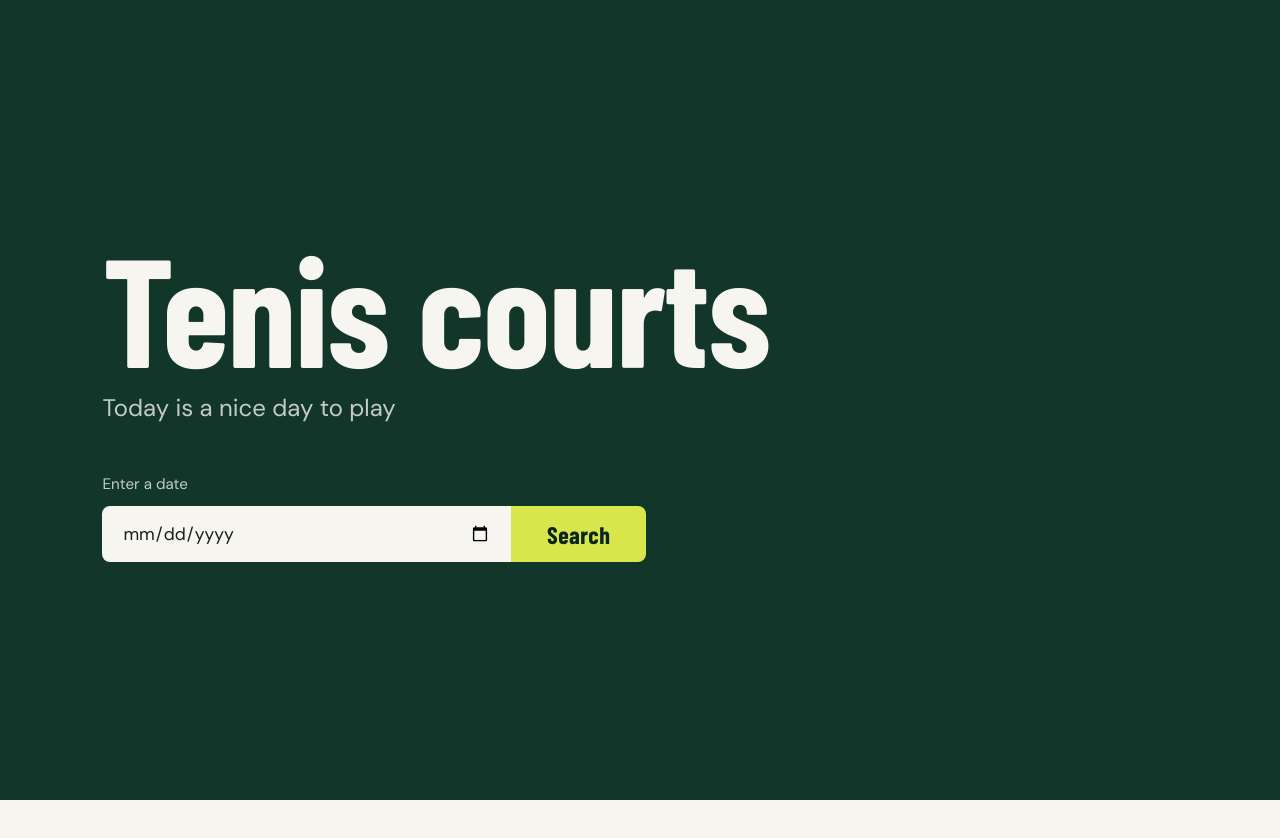
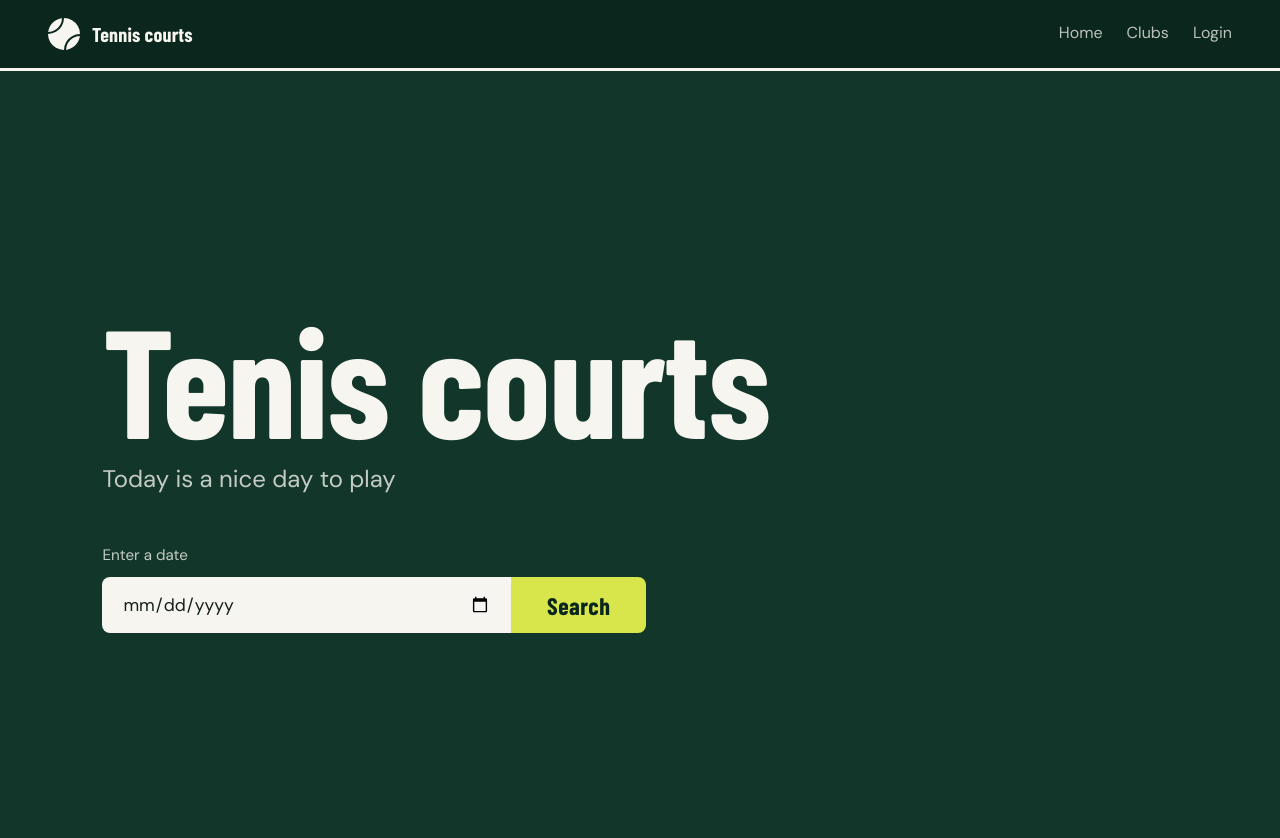
Before and after one commit to mai-vr/tenis_court_book_front, a React (Vite) app: page / in a window 1280 px wide. Shown: the top 838 px of the page. Before the commit the page ends 800 px from the top, so only its background shows below. Built offline with nearby package versions, Linux system fonts and the light colour scheme.

Commit message:
add: header

```diff
--- /dev/null
+++ b/src/components/Header.jsx
@@ -0,0 +1,46 @@
+import { useContext } from "react";
+import { AuthContext } from "../context/AuthContext";
+import "../styles/header.css";
+
+const Header = () => {
+  const { user } = useContext(AuthContext);
+
+  return (
+    <section className="header">
+      <nav className="header__nav">
+        <div className="header__title__logo">
+          <a href="/" className="header__nav__link">
+            <svg
+              className="header__svg"
+              xmlns="http://www.w3.org/2000/svg"
+              viewBox="0 0 1024 1024"
+            >
+              <path
+                fill="#f6f5ef"
+                d="M512 1024q-139 0-257-68.5T68.5 769T0 512q139 0 257-68.5T443.5 257T512 0q139 0 257 68.5T955.5 255t68.5 257q-139 0-257 68.5T580.5 767T512 1024M4 448q22-174 146-298T448 4q-1 120-60.5 222T226 387.5T4 448m1016 128q-22 174-146 298t-298 146q1-120 60.5-222T798 636.5t222-60.5"
+              />
+            </svg>
+            <h3 className="header__title">Tennis courts</h3>
+          </a>
+        </div>
+        <a href="/" className="header__nav__link">
+          Home
+        </a>
+        <a href="/clubs" className="header__nav__link">
+          Clubs
+        </a>
+        {user ? (
+          <a href="/profile" className="header__nav__link">
+            Profile
+          </a>
+        ) : (
+          <a href="/login" className="header__nav__link">
+            Login
+          </a>
+        )}
+      </nav>
+    </section>
+  );
+};
+
+export { Header };
--- /dev/null
+++ b/src/styles/header.css
@@ -0,0 +1,87 @@
+.header {
+  position: sticky;
+  top: 0;
+  z-index: 50;
+  min-height: 4.25rem;
+  padding: 0 clamp(1.5rem, 4vw, 3rem);
+  background-color: var(--primary-dark);
+  border-bottom: 3px solid var(--surface);
+}
+
+.header__nav {
+  display: flex;
+  align-items: center;
+  gap: 1.5rem;
+  min-height: inherit;
+}
+
+.header__title__logo {
+  margin-right: auto;
+}
+
+.header__title__logo .header__nav__link {
+  display: flex;
+  align-items: center;
+  gap: 0.75rem;
+  padding: 0;
+  font-size: 1rem;
+  color: var(--font-color-light);
+  border-bottom: 0;
+}
+
+.header__svg {
+  width: 2rem;
+  height: 2rem;
+  flex-shrink: 0;
+}
+
+.header__svg path {
+  transition: fill 0.15s ease;
+}
+
+.header__title {
+  margin: 0;
+  font-size: 1.25rem;
+  color: var(--font-color-light);
+  transition: color 0.15s ease;
+}
+
+.header__title__logo .header__nav__link:hover .header__svg path {
+  fill: var(--accent-color);
+}
+
+.header__title__logo .header__nav__link:hover .header__title {
+  color: var(--accent-color);
+}
+
+.header__nav__link {
+  padding-block: 0.25rem;
+  font-size: 1rem;
+  font-weight: 500;
+  color: rgba(246, 245, 239, 0.75);
+  text-decoration: none;
+  border-bottom: 2px solid transparent;
+  transition:
+    color 0.15s ease,
+    border-color 0.15s ease;
+}
+
+.header__nav__link:hover {
+  color: var(--font-color-light);
+  border-bottom-color: var(--accent-color);
+}
+
+.header__nav__link:focus-visible {
+  outline: 3px solid var(--accent-color);
+  outline-offset: 4px;
+}
+
+@media (max-width: 640px) {
+  .header__nav {
+    gap: 1rem;
+  }
+
+  .header__title {
+    display: none;
+  }
+}
--- a/src/views/Clubs.jsx
+++ b/src/views/Clubs.jsx
@@ -1,12 +1,16 @@
 import { ClubsPreview } from "../components/ClubsPreview";
+import { Header } from "../components/Header";
 
 const Clubs = () => {
   return (
-    <section className="clubs">
-      <h1>Clubs</h1>
-      <p>Find a club with available courts</p>
-      <ClubsPreview />
-    </section>
+    <>
+      <Header />
+      <section className="clubs">
+        <h1>Clubs</h1>
+        <p>Find a club with available courts</p>
+        <ClubsPreview />
+      </section>
+    </>
   );
 };
 
--- a/src/views/Home.jsx
+++ b/src/views/Home.jsx
@@ -1,39 +1,44 @@
-import { useContext } from "react"
-import { ClubsContext } from "../context/ClubsContext"
-import { useNavigate } from "react-router-dom"
-import '../styles/home.css'
+import { useContext } from "react";
+import { ClubsContext } from "../context/ClubsContext";
+import { useNavigate } from "react-router-dom";
+import "../styles/home.css";
+import { Header } from "../components/Header";
 
 const Home = () => {
-
-    const navigate = useNavigate()
-    const {setDateInput} = useContext(ClubsContext)
+  const navigate = useNavigate();
+  const { setDateInput } = useContext(ClubsContext);
 
   const handleDateInput = (e) => {
-        setDateInput(e.target.value)
-    }
+    setDateInput(e.target.value);
+  };
 
   const handleFormSubmit = (e) => {
-        e.preventDefault()
-        navigate('/clubs')
-    }
+    e.preventDefault();
+    navigate("/clubs");
+  };
 
   return (
+    <>
+      <Header />
       <section className="home">
-            <h1 className="home__title">
-                Tenis courts
-            </h1>
-            <p className="home__subtitle">
-                Today is a nice day to play
-            </p>
+        <h1 className="home__title">Tenis courts</h1>
+        <p className="home__subtitle">Today is a nice day to play</p>
         <form className="home__form" onSubmit={handleFormSubmit}>
-                <label htmlFor="date" className="home__label">Enter a date</label>
-                <input className="home__input" type="date" name="date" placeholder="Enter a date..." onChange={handleDateInput}/>
-                <button className="home__button">
-                    Search
-                </button>
+          <label htmlFor="date" className="home__label">
+            Enter a date
+          </label>
+          <input
+            className="home__input"
+            type="date"
+            name="date"
+            placeholder="Enter a date..."
+            onChange={handleDateInput}
+          />
+          <button className="home__button">Search</button>
         </form>
       </section>
-    )
-}
+    </>
+  );
+};
 
-export {Home}
+export { Home };
```
Also changed, not shown: src/main.jsx (+10 -10 lines). Lines whose indentation alone changed are shown as unchanged.
